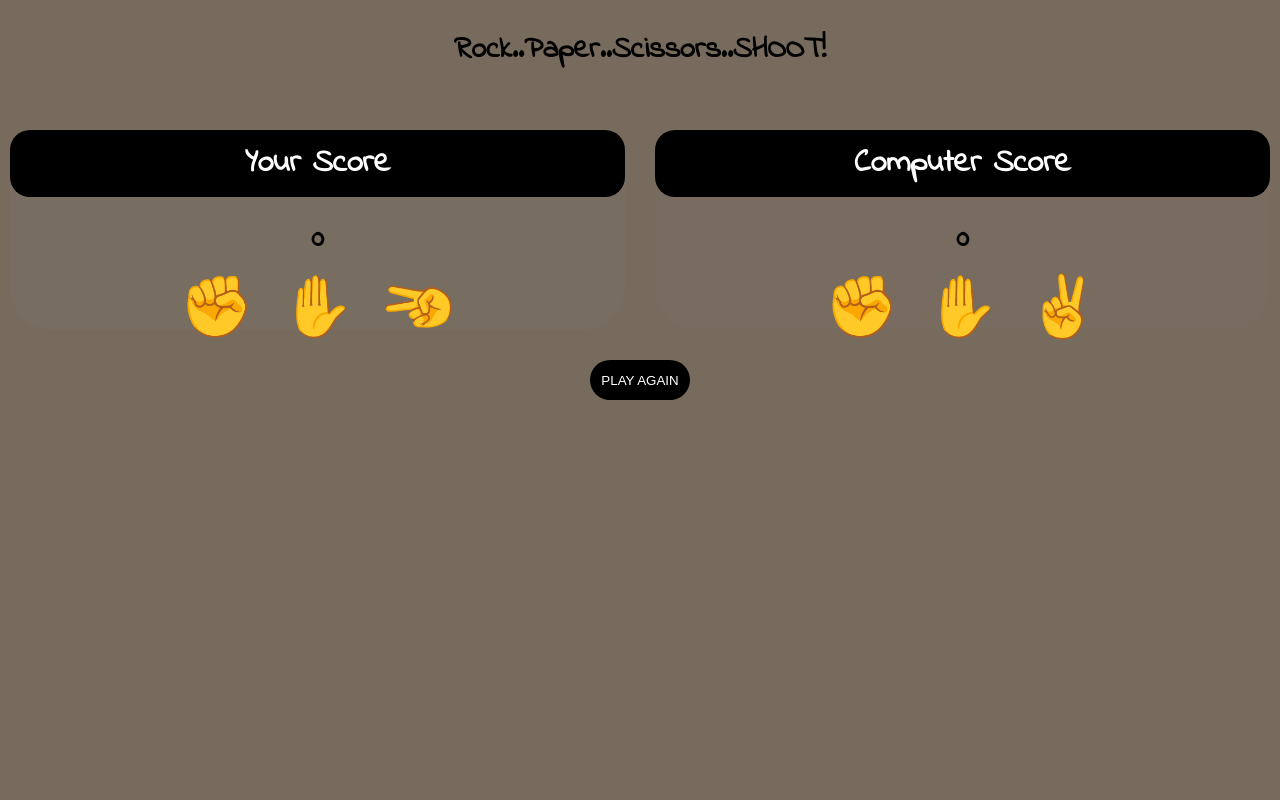
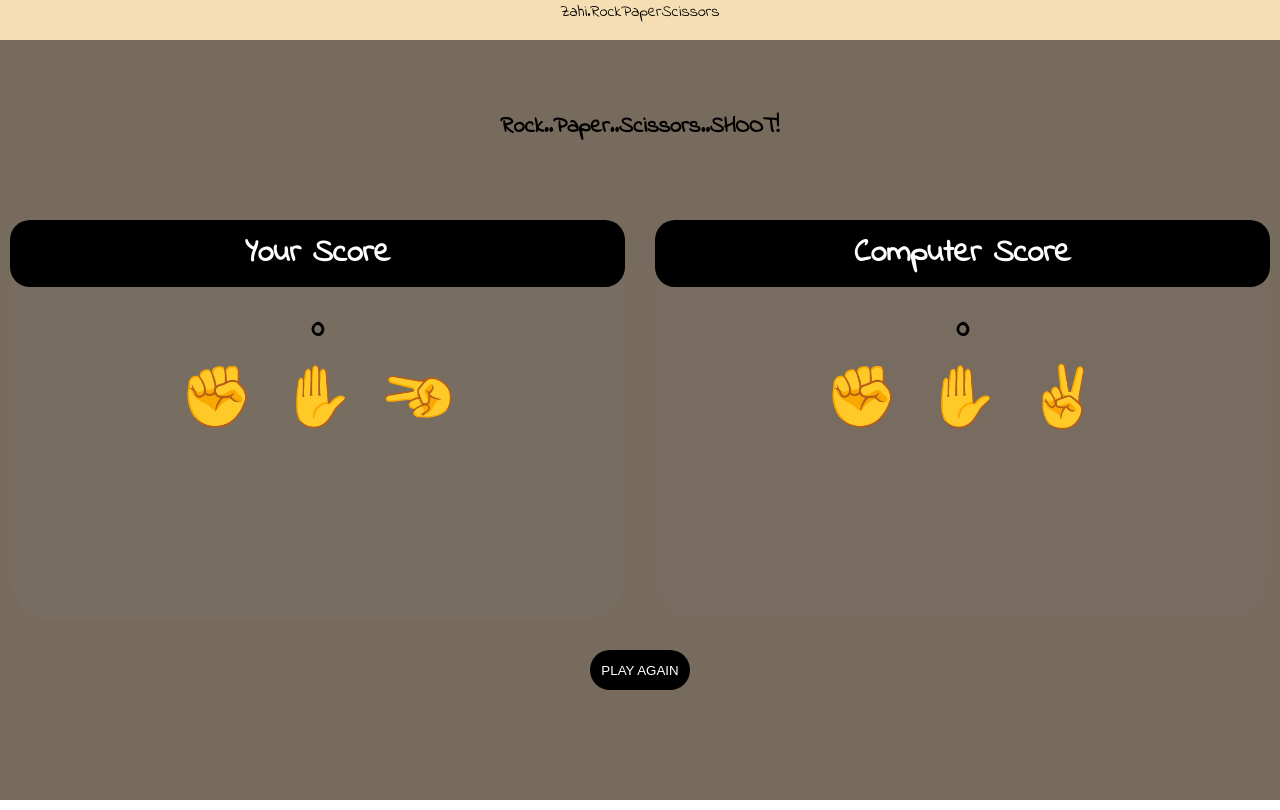
Before and after one commit to Z4HI/rps, a plain HTML site: page index.html in a window 1280 px wide. Drawn offline with Linux system fonts and the light colour scheme.

Commit message:
added topper

```diff
--- a/index.html
+++ b/index.html
@@ -14,6 +14,7 @@
         <div class="bg">
         <div class="wrapper">
             <div class="contents">
+                <div class="navbar">Zahi.RockPaperScissors</div>
                 <div class="header"><h2 id="rps">Rock..Paper..Scissors..SHOOT!</h2></div>
                 <div class="user">
                     <h1 >Your Score</h1>
--- a/styles.css
+++ b/styles.css
@@ -24,21 +24,27 @@
     color: black;
     display: grid;
     grid-template-columns:1fr 1fr;
-    grid-template-rows: 100px 200px 100px;
+    grid-template-rows:10% 10% 50% 20% ;
     text-align: center;
     gap: 30px;
     justify-content: center;
     font-family: 'Indie Flower', cursive;
-    margin: 0px 10px;
+
+}
+.navbar{
+    grid-column: span 2;
+    background-color: wheat;
+    height: 40px;
+    justify-items: center;
+
 }
 .header{
     grid-column: span 2;
     display: flex;
     justify-content: center;
-    align-items: center;
     backdrop-filter: blur(5px);
     border-radius: 40px;
-    font-size: 20px;
+    font-size: 15px
 }
  #rps{
     background-color: none;
@@ -47,7 +53,8 @@
 
     background-color:rgba(126, 126, 126, 0.127) ;
     backdrop-filter: blur(5px);
-    border-radius: 40px
+    border-radius: 40px;
+    margin-left: 10px;
 
 }
 .computer{
@@ -56,6 +63,7 @@
     backdrop-filter: blur(2px);
     border-radius: 40px;
     pointer-events: none;
+    margin-right: 10px;
 }
 h4{
     font-size:  30px;
@@ -86,6 +94,7 @@ h1{
     transform: scale(1.5);
 }
 .menu{
+
     grid-column: span 2;
 
 }
```
